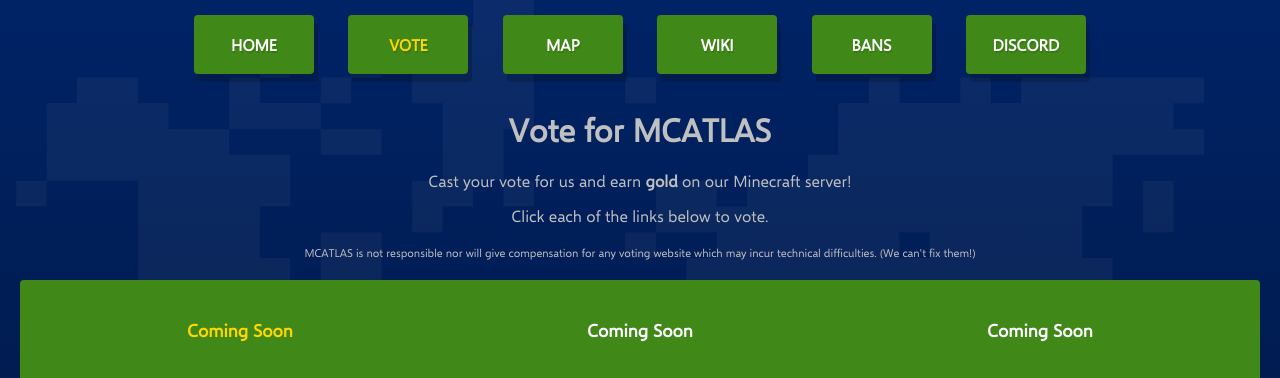
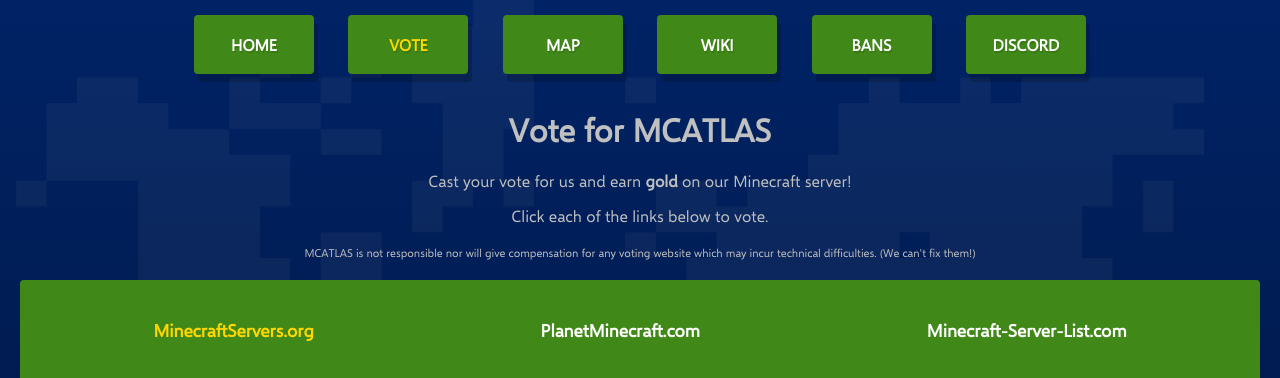
Before and after one commit to Tominous/mcatlas.net, a PHP site: page /vote in a window 1280 px wide. Shown: the top 378 px of the page. Run offline with PHP 8.4, Linux system fonts and the light colour scheme.

Commit message:
add voting sites

```diff
--- a/vote.php
+++ b/vote.php
@@ -17,22 +17,22 @@
             <div class="vote">
                 <ul id="vote-links">
                     <li>
-                        <a class="ndzn-active-voteLink nav-link" href="javascript:;" onclick="setURL(&quot;&quot;, this);">
-                            Coming Soon
+                        <a class="ndzn-active-voteLink nav-link" href="javascript:;" onclick="setURL(&quot;https://minecraftservers.org/server/555821&quot;, this);">
+                            MinecraftServers.org
                         </a>
                     </li>
                     <li>
-                        <a class="nav-link" href="javascript:;" onclick="setURL(&quot;&quot;, this);">
-                            Coming Soon
+                        <a class="nav-link" href="javascript:;" onclick="setURL(&quot;https://www.planetminecraft.com/server/mcatlas-4283882/vote/&quot;, this);">
+                            PlanetMinecraft.com
                         </a>
                     </li>
                     <li>
-                        <a class="nav-link" href="javascript:;" onclick="setURL(&quot;&quot;, this);">
-                            Coming Soon
+                        <a class="nav-link" href="javascript:;" onclick="setURL(&quot;https://minecraft-server-list.com/server/442029/vote/&quot;, this);">
+                            Minecraft-Server-List.com
                         </a>
                     </li>
                 </ul>
-                <iframe src="" id="vote-page"></iframe>
+                <iframe src="https://minecraftservers.org/server/555821" id="vote-page"></iframe>
             </div>
         </div>
 
```
